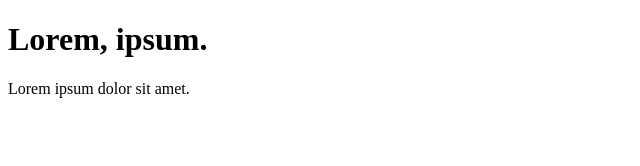
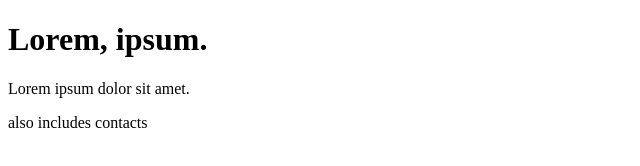
Before and after one commit to ashwini-shetty/git-basics, a plain HTML site: page index.html in a window 1280 px wide. Shown: the whole page, without its empty margins (0-640 px from the left). Drawn offline with Linux system fonts and the light colour scheme.

Commit message:
+p changed

```diff
--- a/index.html
+++ b/index.html
@@ -8,5 +8,6 @@
 <body>
         <h1>Lorem, ipsum.</h1>
         <p>Lorem ipsum dolor sit amet.</p>
+        <p>also includes contacts</p>
 </body>
 </html>
```
